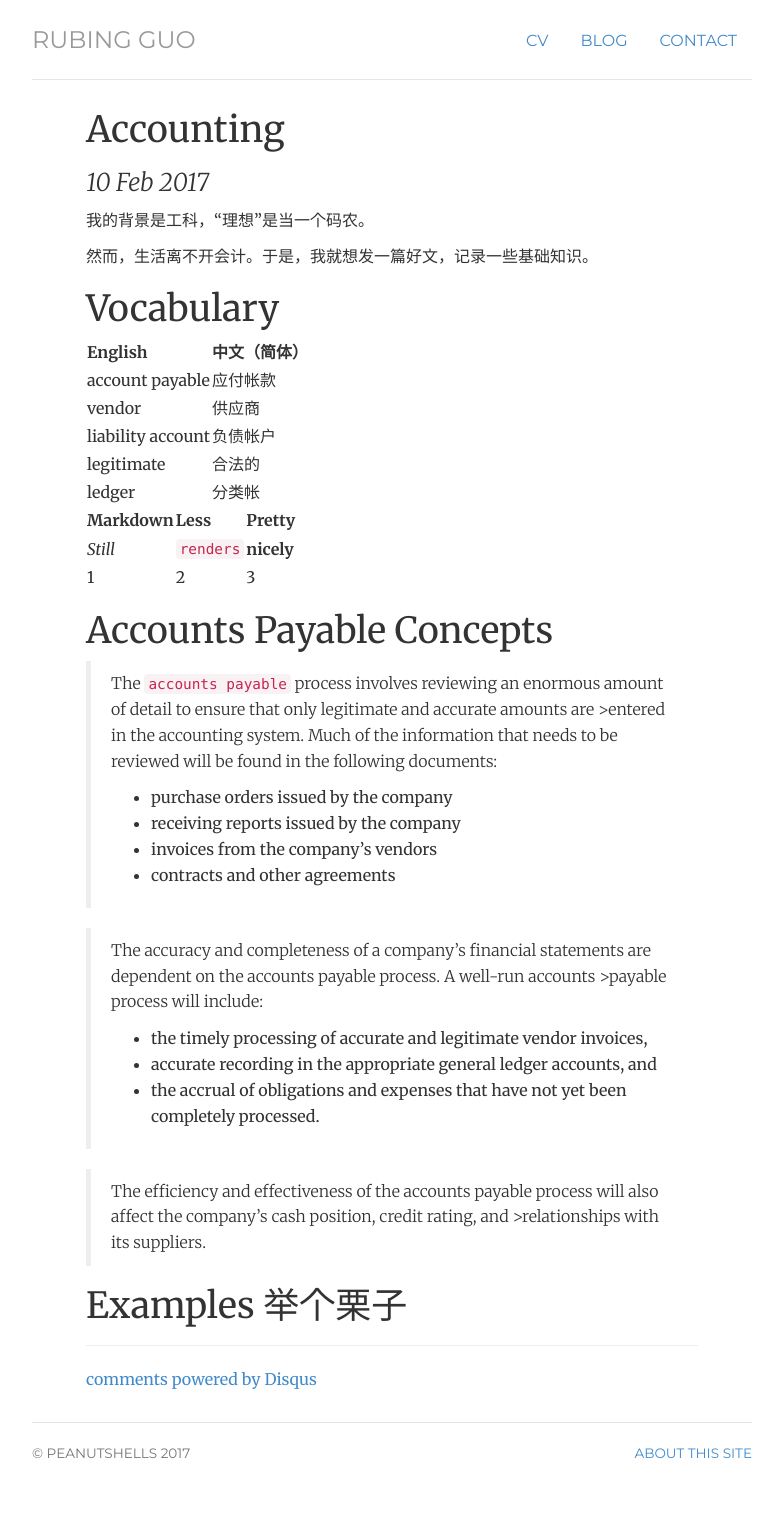
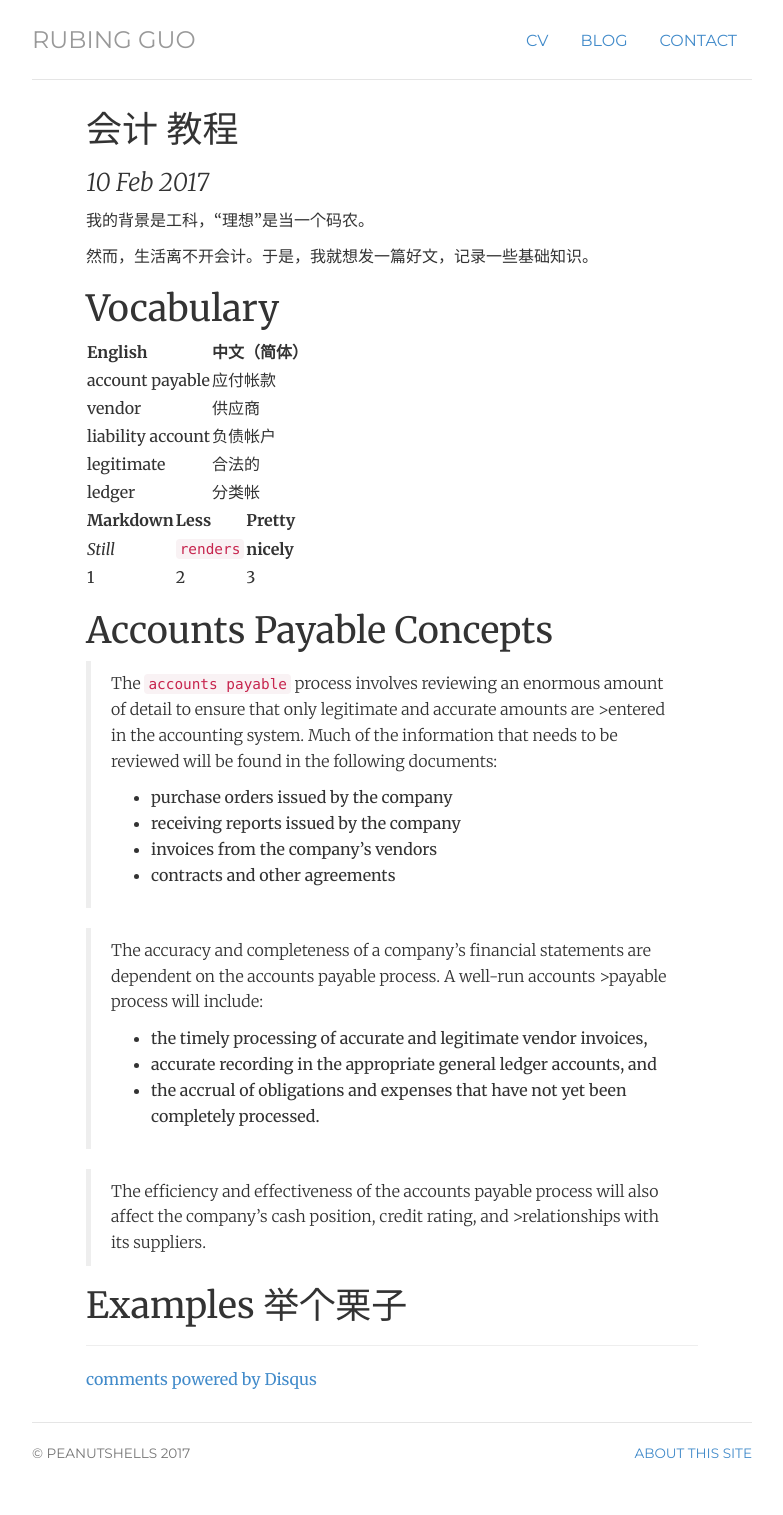
Before and after one commit to flower-joke/peanutshells.github.io, a Jekyll site: the page built from _posts/2017-02-10-accounting.md, in a window 1280 px wide. Shown: the whole page, without its empty margins (248-1031 px from the left). Built offline with Jekyll 4.4.1, drawn with Linux system fonts in a browser that asks for light colours; nearby versions of some CDN libraries; our own code applies the rules of GitHub Pages for plain Markdown files; comment, search, counter and statistics services are not loaded.

Commit message:
Update 2017-02-10-accounting.md

```diff
--- a/_posts/2017-02-10-accounting.md
+++ b/_posts/2017-02-10-accounting.md
@@ -1,3 +1,8 @@
+---
+title: 会计 教程
+date: 2017-02-10
+---
+
 我的背景是工科，“理想”是当一个码农。
 
 然而，生活离不开会计。于是，我就想发一篇好文，记录一些基础知识。
```
